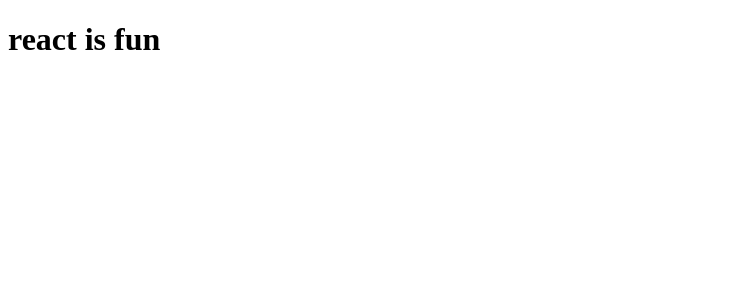
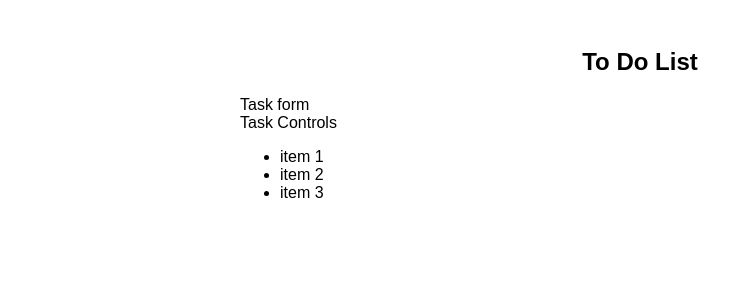
Before and after one commit to Rajasi-Desai/Todo-App, a React (Vite) app: page / in a window 1280 px wide. Shown: the top 300 px of the page, without its empty margins (0-752 px from the left). Built offline with nearby package versions, Linux system fonts and the light colour scheme.

Commit message:
project structure

```diff
--- a/src/App.jsx
+++ b/src/App.jsx
@@ -1,8 +1,22 @@
-function App() {
+import TaskForm from "./components/TaskForm";
+import TaskControls from "./components/TaskControls";
+import TaskList from "./components/TaskList";
+
+const App = () => {
   return (
-    <>
-      <h1>react is fun</h1>
-    </>
+    <div
+      style={{
+        padding: "20px",
+        fontFamily: "Arial",
+        maxWidth: "800px",
+        margin: "auto",
+      }}
+    >
+      <h2 style={{textAlign:"center"}}>To Do List</h2>
+      <TaskForm />
+      <TaskControls />
+      <TaskList />
+    </div>
   )
 }
 
--- /dev/null
+++ b/src/components/EditTaskForm.jsx
@@ -0,0 +1,8 @@
+const EditTaskForm = () => {
+    return (
+        <>
+        </>
+    );
+};
+
+export default EditTaskForm;
--- /dev/null
+++ b/src/components/TaskControls.jsx
@@ -0,0 +1,9 @@
+const TaskControls = () => {
+    return (
+        <div>
+            Task Controls
+        </div>
+    );
+};
+
+export default TaskControls;
--- /dev/null
+++ b/src/components/TaskForm.jsx
@@ -0,0 +1,9 @@
+const TaskForm = () => {
+    return (
+        <div>
+            Task form
+        </div>
+    );
+};
+
+export default TaskForm;
--- /dev/null
+++ b/src/components/TaskItem.jsx
@@ -0,0 +1,8 @@
+const TaskItem = () => {
+    return (
+        <>
+        </>
+    );
+};
+
+export default TaskItem;
--- /dev/null
+++ b/src/components/TaskList.jsx
@@ -0,0 +1,16 @@
+import TaskItem from "./TaskItem";
+import EditTaskForm from "./EditTaskForm";
+
+const TaskList = () => {
+    return (
+        <div>
+            <ul>
+                <li>item 1</li>
+                <li>item 2</li>
+                <li>item 3</li>
+            </ul>
+        </div>
+    );
+};
+
+export default TaskList;
```
